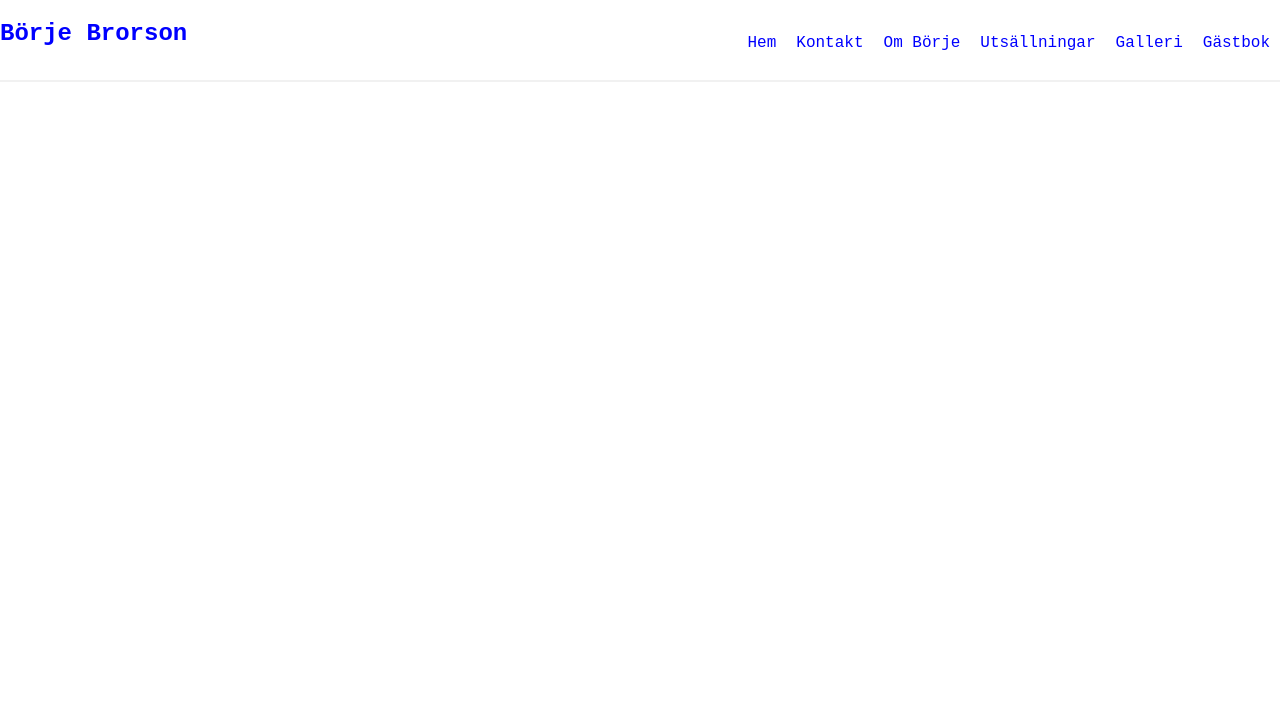
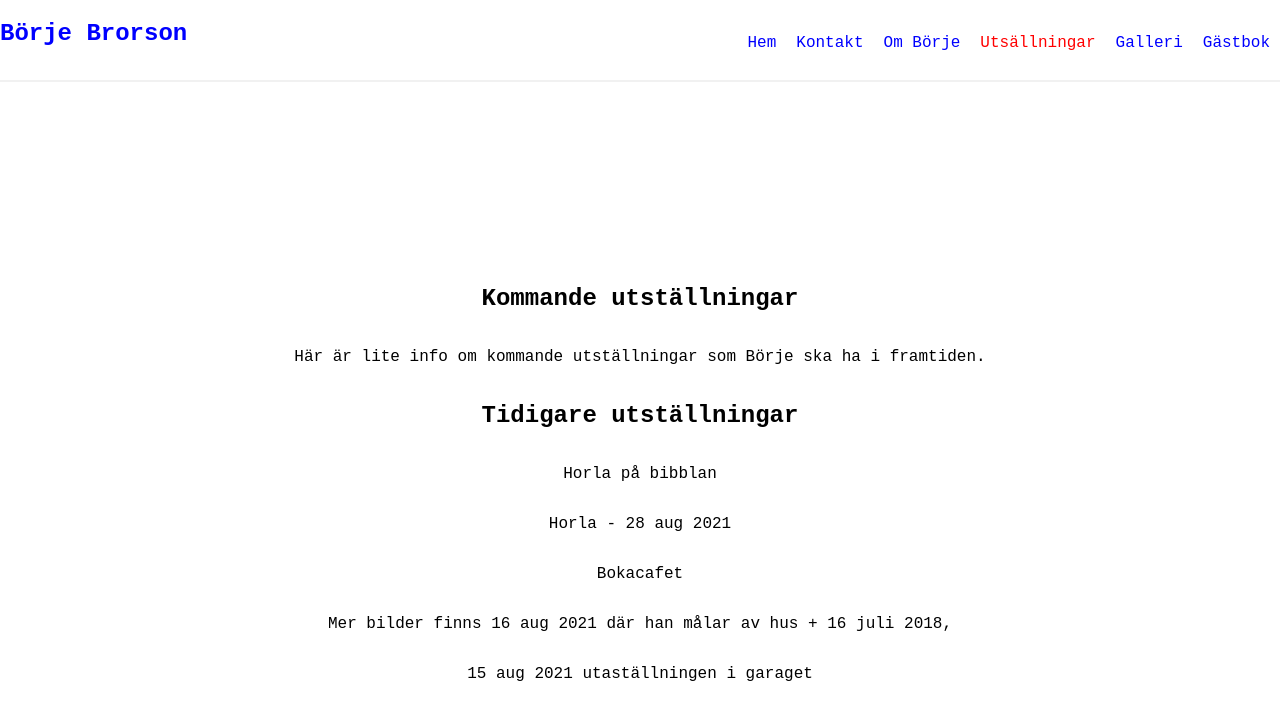
Before and after one commit to LovisaBrorson/final-project, a React (Create React App) app in the folder front-end/: page /exhibit in a window 1280 px wide. Shown: the top 720 px of the page. Built offline with nearby package versions, Linux system fonts and the light colour scheme.

Commit message:
added Exhibit deleted Exhibition

```diff
--- a/front-end/src/App.js
+++ b/front-end/src/App.js
@@ -3,7 +3,7 @@ import { BrowserRouter, Route, Routes } from "react-router-dom"
 
 import "./guestbook.css"
 
-import { Exhibition } from "./components/Exhibition"
+import { Exhibit } from "./components/Exhibit"
 import { Contact } from "./components/Contact"
 import { Gallery } from "./components/Gallery"
 import { Info } from "./components/InfoaboutBorje"
@@ -28,7 +28,7 @@ export const App = () => {
 
         <Route path='/gallery' element={<Gallery />} />
 
-        <Route path='/exhibition' element={<Exhibition />} />
+        <Route path='/exhibit' element={<Exhibit />} />
 
         <Route path='/guestbook' element={<Guestbookapp />} />
       </Routes>
--- a/front-end/src/Components/exhibition.js
+++ b/front-end/src/Components/Exhibit.js
@@ -1,6 +1,6 @@
 import React from "react"
 
-export const Exhibition = () => {
+export const Exhibit = () => {
   return (
     <article>
       <div className='wrapper'>
--- a/front-end/src/Components/RightNavbar.js
+++ b/front-end/src/Components/RightNavbar.js
@@ -47,7 +47,7 @@ export const RightNav = ({ open }) => {
         <NavLink to='/info'>Om Börje</NavLink>
       </li>
       <li>
-        <NavLink to='/exhibition'>Utsällningar</NavLink>
+        <NavLink to='/exhibit'>Utsällningar</NavLink>
       </li>
       <li>
         <NavLink to='/gallery'>Galleri</NavLink>
```
